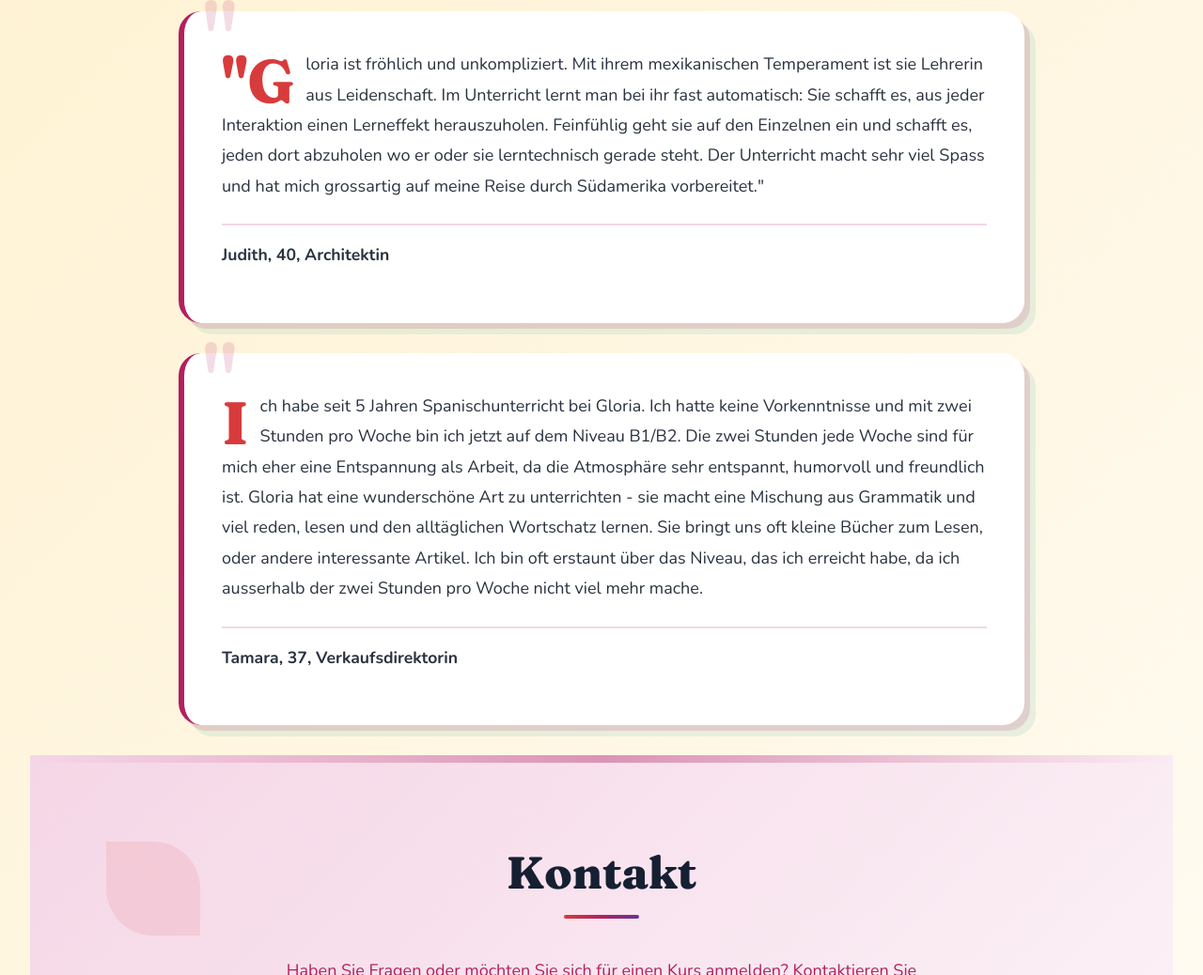
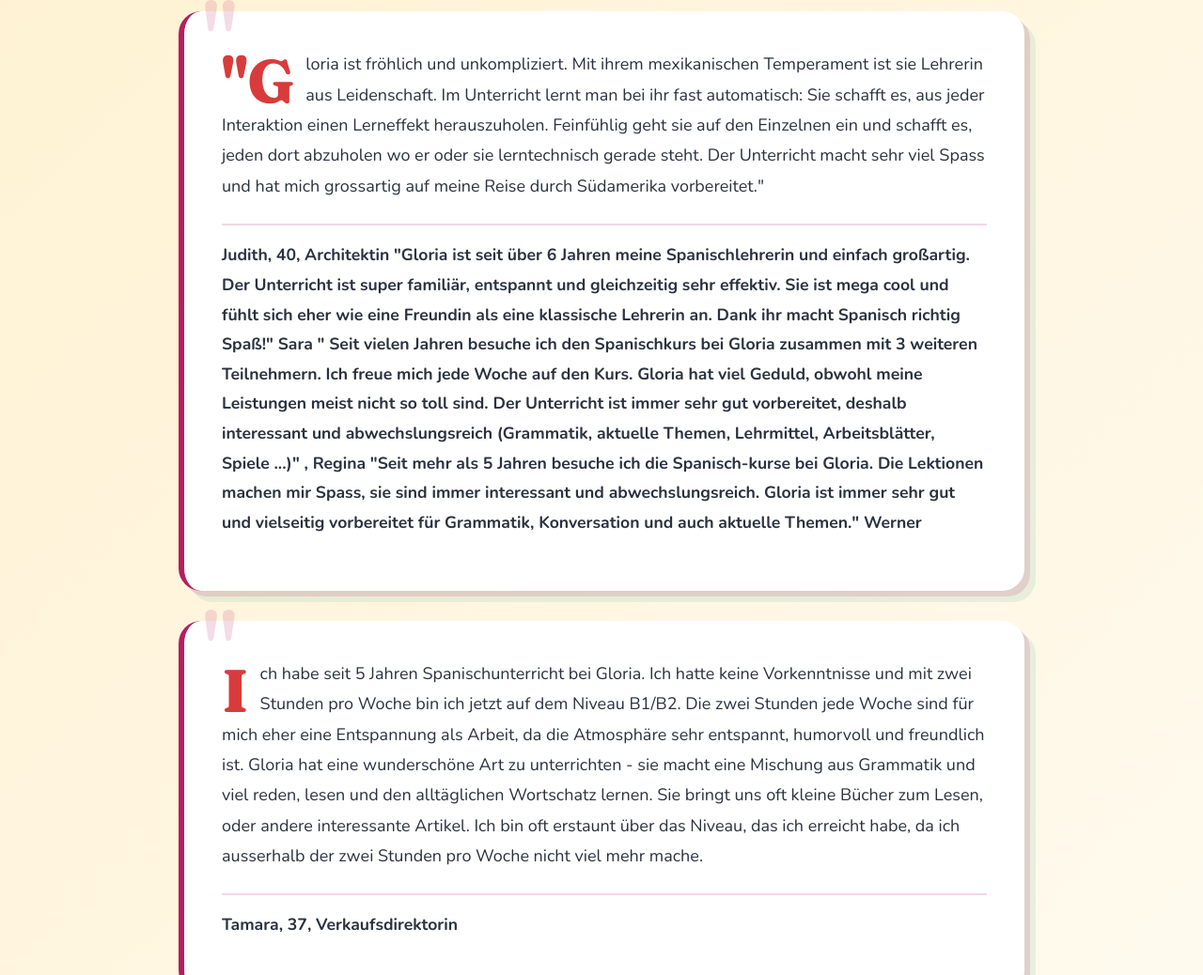
Before and after one commit to hblok/vitaminae, a plain HTML site: page docs/index.html in a window 1280 px wide. Shown: the part 6465-7503 px from the top of the page at 94% size. Drawn offline with nearby package versions, Linux system fonts and the light colour scheme.

Commit message:
Update index.html

```diff
--- a/docs/index.html
+++ b/docs/index.html
@@ -293,7 +293,14 @@ Die Kurse sind sowohl präsent vor Ort als auch online verfügbar, sodass Sie Sp
 
                 <div class="testimonial-box">
                     <p>"Gloria ist fröhlich und unkompliziert. Mit ihrem mexikanischen Temperament ist sie Lehrerin aus Leidenschaft. Im Unterricht lernt man bei ihr fast automatisch: Sie schafft es, aus jeder Interaktion einen Lerneffekt herauszuholen. Feinfühlig geht sie auf den Einzelnen ein und schafft es, jeden dort abzuholen wo er oder sie lerntechnisch gerade steht. Der Unterricht macht sehr viel Spass und hat mich grossartig auf meine Reise durch Südamerika vorbereitet."</p>
-                    <p class="testimonial-author">Judith, 40, Architektin</p>
+                    <p class="testimonial-author">Judith, 40, Architektin
+
+					"Gloria ist seit über 6 Jahren meine Spanischlehrerin und einfach großartig. Der Unterricht ist super familiär, entspannt und gleichzeitig sehr effektiv. Sie ist mega cool und fühlt sich eher wie eine Freundin als eine klassische Lehrerin an. Dank ihr macht Spanisch richtig Spaß!" Sara
+			" Seit vielen Jahren besuche ich den Spanischkurs bei Gloria zusammen mit 3 weiteren Teilnehmern. Ich freue mich jede Woche auf den Kurs. Gloria hat viel Geduld, obwohl meine Leistungen meist nicht so toll sind. Der Unterricht ist immer sehr gut vorbereitet, deshalb interessant und abwechslungsreich (Grammatik, aktuelle Themen, Lehrmittel, Arbeitsblätter, Spiele ...)" , Regina
+
+			"Seit mehr als 5 Jahren besuche ich die Spanisch-kurse bei Gloria. Die Lektionen machen mir Spass, sie sind immer interessant und abwechslungsreich. Gloria ist immer sehr gut und vielseitig vorbereitet für Grammatik, Konversation und auch aktuelle Themen." Werner
+
+					</p>
                 </div>
 
                 <div class="testimonial-box">
```
